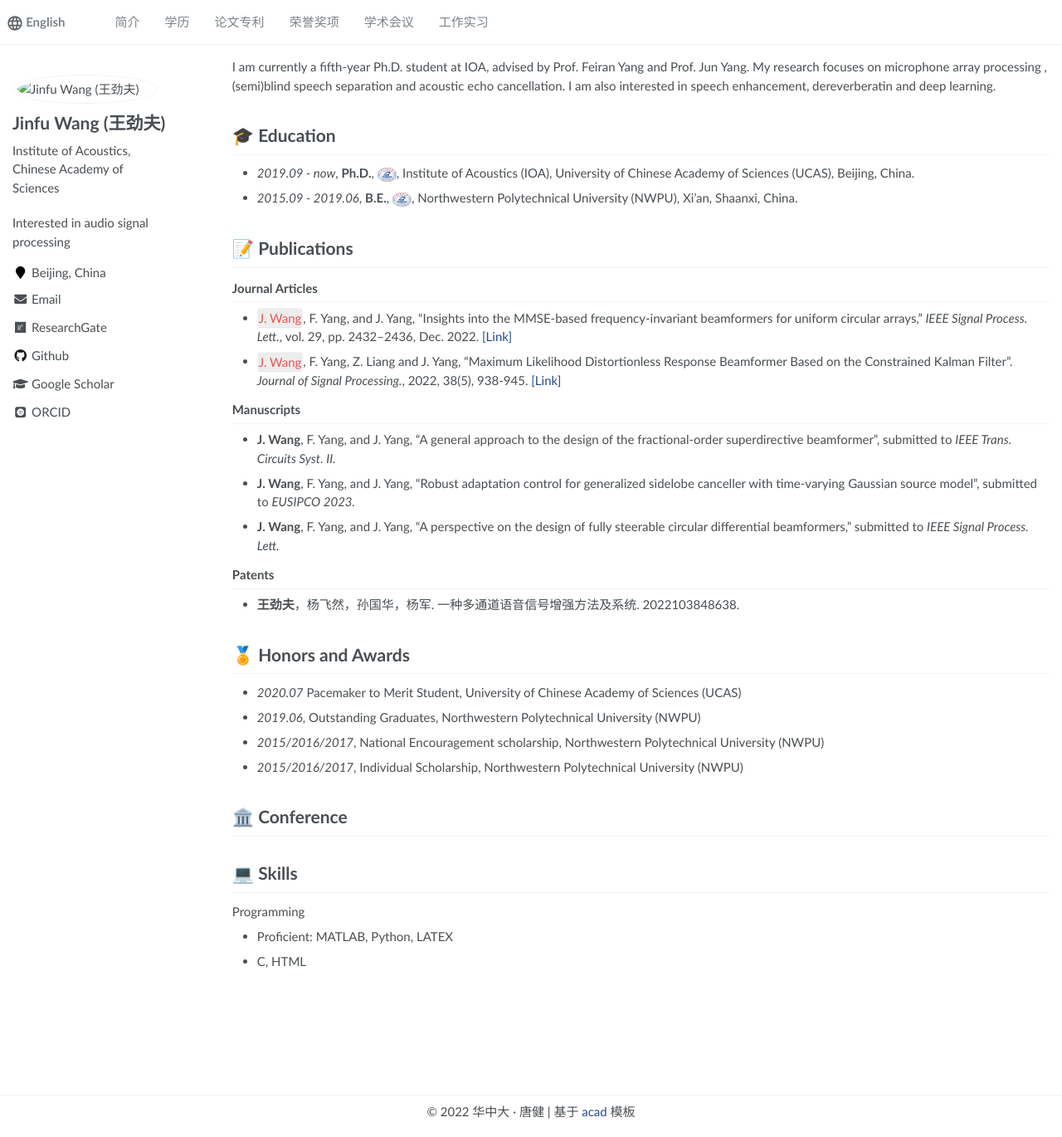
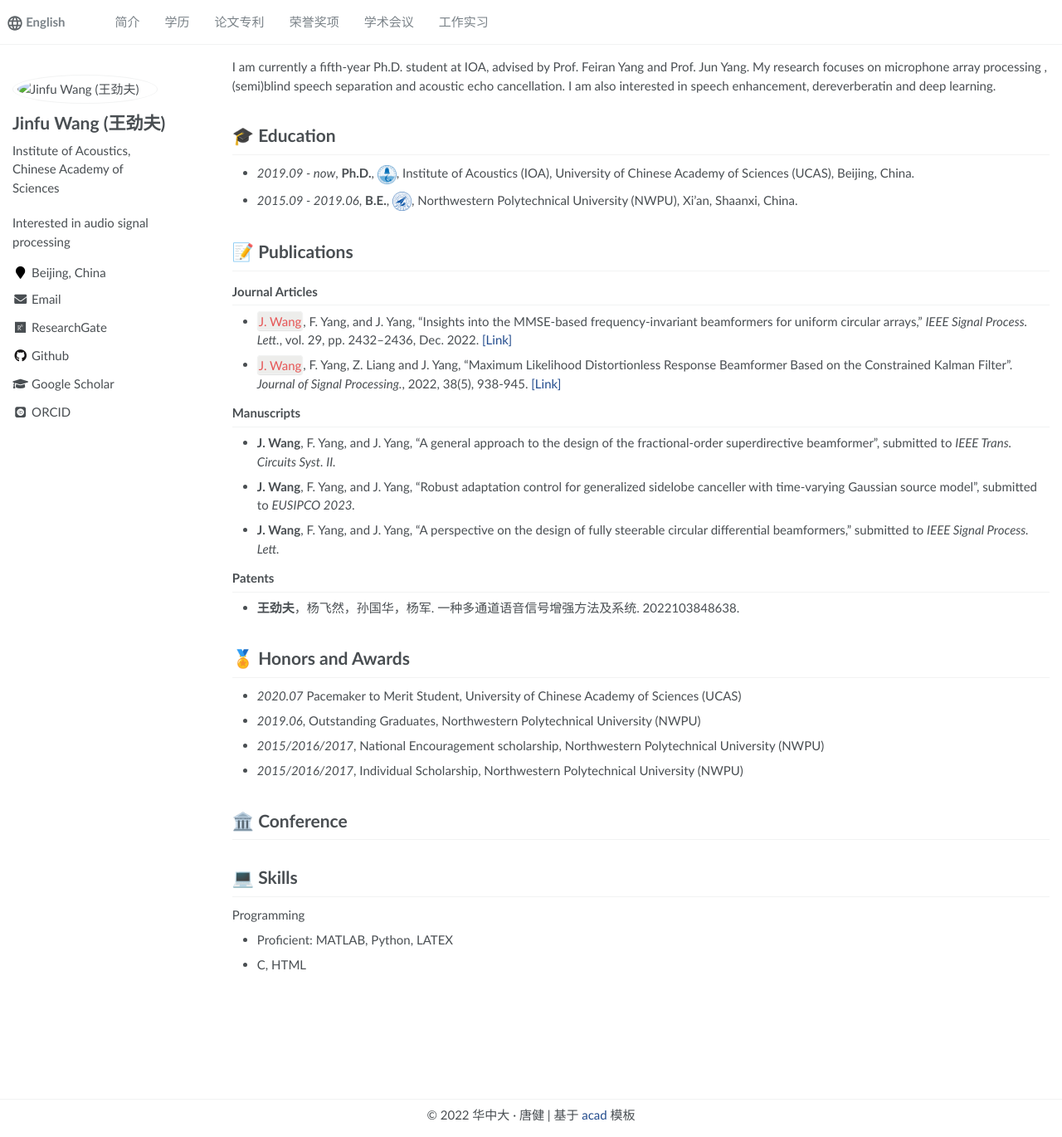
Before and after one commit to 875441459/875441459.github.io, a Jekyll site: the page built from _pages/about.md, in a window 1280 px wide and 1370 px high. Shown: the whole window at 83% size. Built offline with Jekyll 4.4.1, drawn with Linux system fonts in a browser that asks for light colours; some web fonts are replaced.

Commit message:
Update about.md

```diff
--- a/_pages/about.md
+++ b/_pages/about.md
@@ -25,8 +25,8 @@ My research focuses on microphone array processing , (semi)blind speech separati
 <span class='anchor' id='-xl'></span>
 
 # 🎓 Education
-- *2019.09 - now*, **Ph.D.**, <a href="https://www.hust.edu.cn/"><img class="svg" src="/images/HUST_logo.svg" width="23pt"></a>, Institute of Acoustics (IOA), University of Chinese Academy of Sciences (UCAS), Beijing, China.
-- *2015.09 - 2019.06*, **B.E.**, <a href="https://www.nwpu.edu.cn/"><img class="svg" src="/images/HUST_logo.svg" width="23pt"></a>, Northwestern Polytechnical University (NWPU), Xi’an, Shaanxi, China.
+- *2019.09 - now*, **Ph.D.**, <a href="https://www.hust.edu.cn/"><img class="svg" src="/images/IOA.svg" width="23pt"></a>, Institute of Acoustics (IOA), University of Chinese Academy of Sciences (UCAS), Beijing, China.
+- *2015.09 - 2019.06*, **B.E.**, <a href="https://www.nwpu.edu.cn/"><img class="svg" src="/images/NWPU.svg" width="23pt"></a>, Northwestern Polytechnical University (NWPU), Xi’an, Shaanxi, China.
 
 <span class='anchor' id='-lwzl'></span>
 
```
